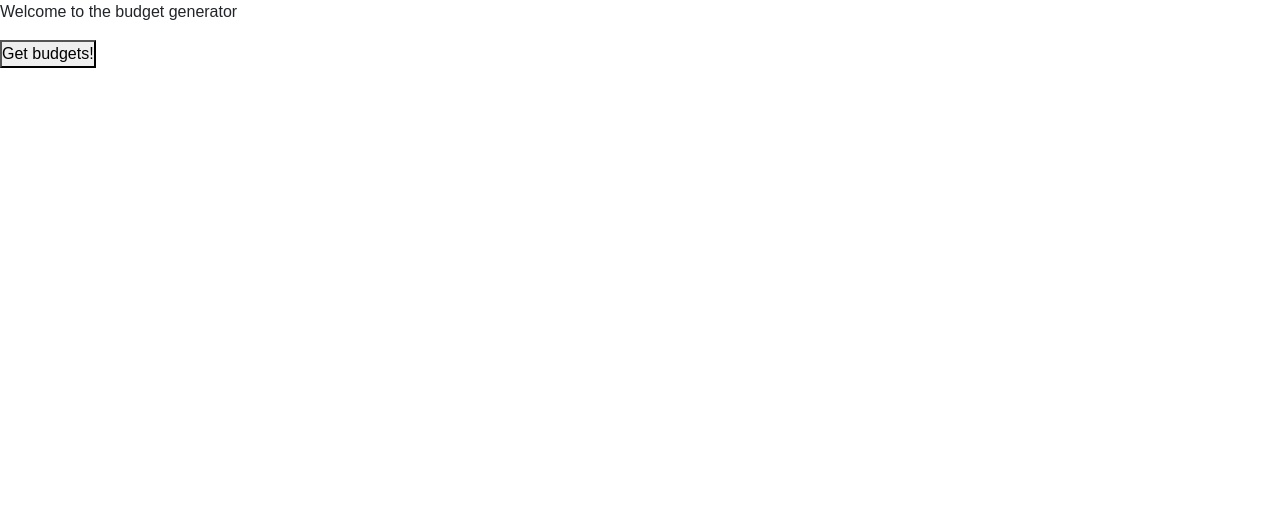
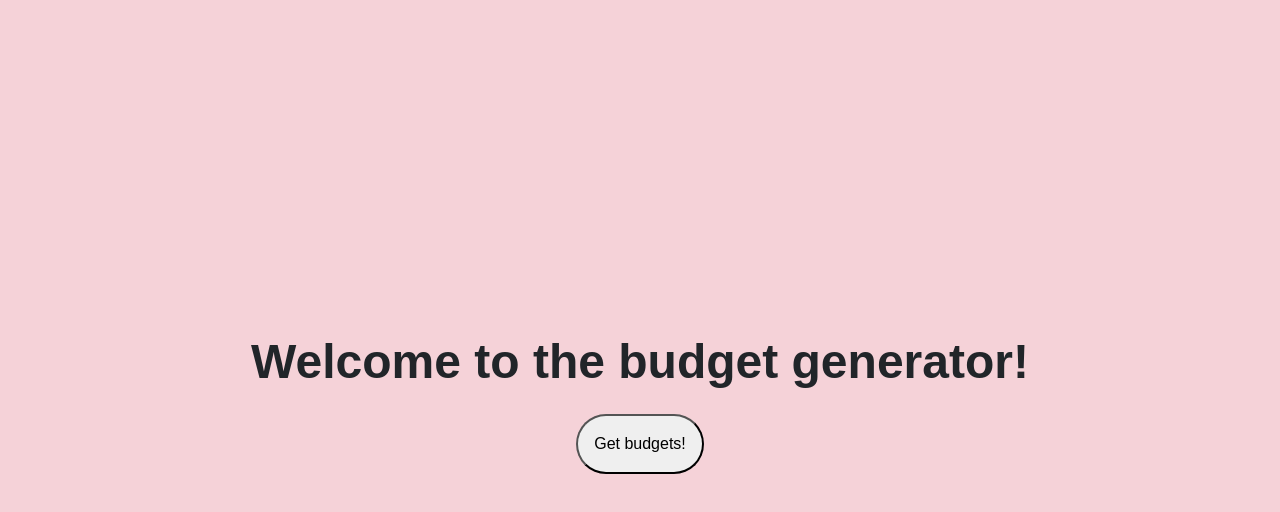
Before and after one commit to sofrayala/S6-Budgets-Angular, an Angular app: page / in a window 1280 px wide. Shown: the top 512 px of the page. Built offline with nearby package versions, Linux system fonts and the light colour scheme.

Commit message:
added style to the welcome page & button

```diff
--- a/src/app/app.component.ts
+++ b/src/app/app.component.ts
@@ -1,10 +1,9 @@
 import { Component } from '@angular/core';
 import { RouterOutlet } from '@angular/router';
-import { HomeComponent } from './components/home/home.component';
 
 @Component({
   selector: 'app-root',
-  imports: [RouterOutlet, HomeComponent],
+  imports: [RouterOutlet],
   templateUrl: './app.component.html',
   styleUrl: './app.component.scss',
 })
--- a/src/app/components/welcome/welcome.component.html
+++ b/src/app/components/welcome/welcome.component.html
@@ -1,2 +1,4 @@
-<p>Welcome to the budget generator</p>
-<button [routerLink]="['/home']">Get budgets!</button>
+<div>
+  <p>Welcome to the budget generator!</p>
+  <button [routerLink]="['/home']">Get budgets!</button>
+</div>
--- a/src/app/components/welcome/welcome.component.scss
+++ b/src/app/components/welcome/welcome.component.scss
@@ -1,3 +1,24 @@
-body {
-  background-color: rgb(235, 4, 38) !important;
+div {
+  background-color: rgb(245, 210, 216);
+  height: 100vh;
+  width: 100vw;
+  display: flex;
+  align-items: center;
+  justify-content: center;
+  flex-direction: column;
 }
+
+p {
+  font-size: 3rem;
+  font-weight: bolder;
+}
+
+button {
+  border-radius: 2rem;
+  padding: 1rem;
+  font-weight: 300;
+}
+
+button:hover {
+  background-color: rgb(164, 238, 146);
+}
```
